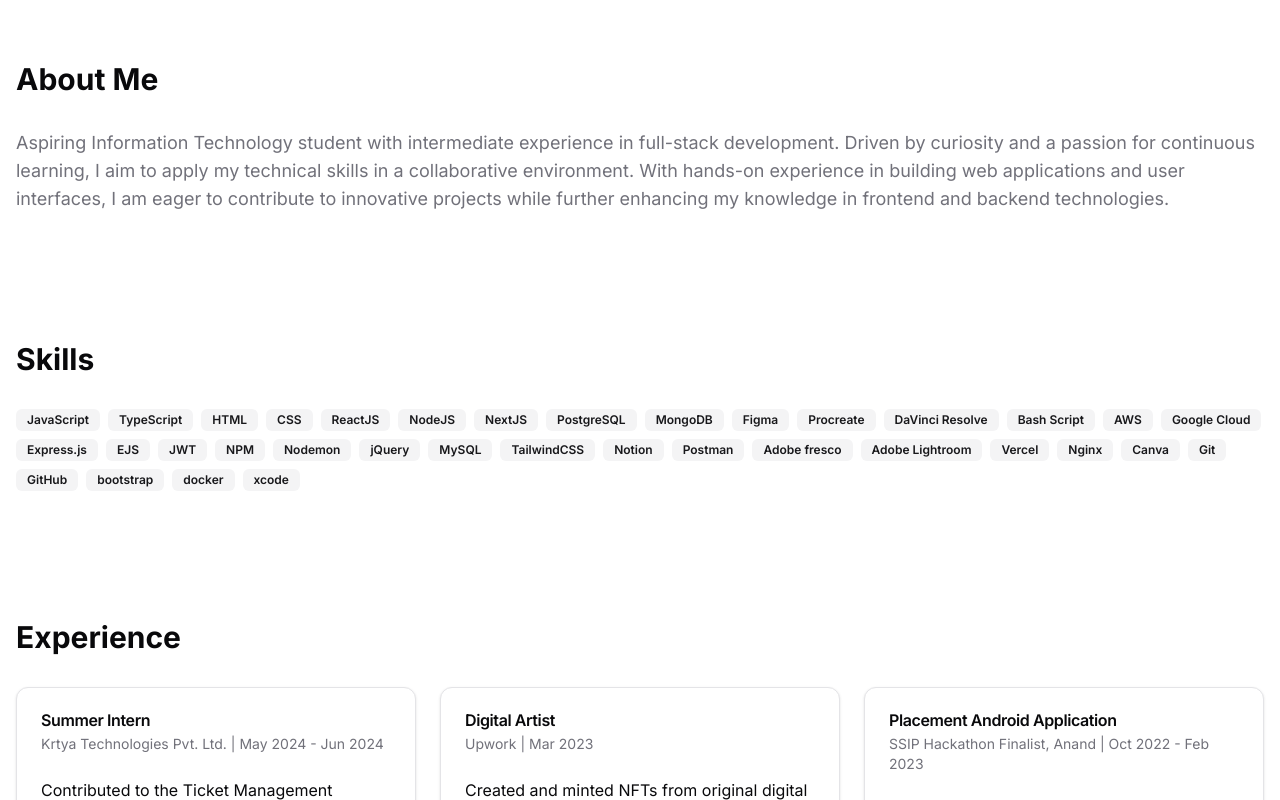
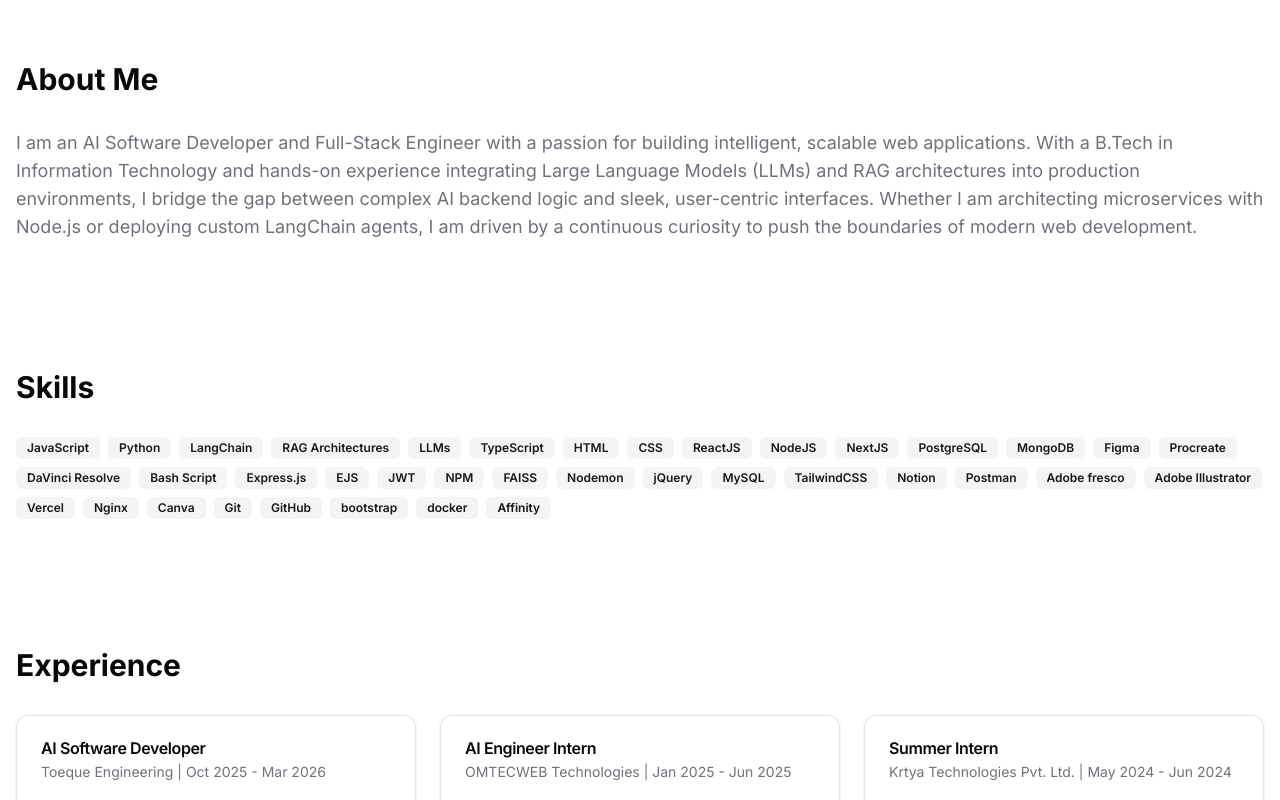
Before and after one commit to PreyasGit/Preyas-portfolio, a Next.js app: page / in a window 1280 px wide. Shown: the part 620-1420 px from the top of the page. Built offline with nearby package versions, Linux system fonts and the light colour scheme.

Commit message:
feat: sync portfolio data with latest resume

```diff
--- a/components/About.tsx
+++ b/components/About.tsx
@@ -3,12 +3,13 @@
     <section id="about" className="py-16">
       <h2 className="text-3xl font-bold mb-8">About Me</h2>
       <p className="text-lg text-muted-foreground">
-        Aspiring Information Technology student with intermediate experience in
-        full-stack development. Driven by curiosity and a passion for continuous
-        learning, I aim to apply my technical skills in a collaborative
-        environment. With hands-on experience in building web applications and
-        user interfaces, I am eager to contribute to innovative projects while
-        further enhancing my knowledge in frontend and backend technologies.
+      I am an AI Software Developer and Full-Stack Engineer with a passion for
+      building intelligent, scalable web applications. With a B.Tech in Information
+      Technology and hands-on experience integrating Large Language Models (LLMs)
+      and RAG architectures into production environments, I bridge the gap between
+      complex AI backend logic and sleek, user-centric interfaces. Whether I am architecting
+      microservices with Node.js or deploying custom LangChain agents, I am driven
+      by a continuous curiosity to push the boundaries of modern web development.
       </p>
     </section>
   );
--- a/components/Experience.tsx
+++ b/components/Experience.tsx
@@ -9,6 +9,28 @@
 
 export default function Experience() {
   const experiences = [
+    {
+      title: "AI Software Developer",
+      company: "Toeque Engineering",
+      period: "Oct 2025 - Mar 2026",
+      description:
+        "Architected scalable web platforms and microservices. Integrated custom Python-based AI agents using LangChain to enhance system intelligence and automation.",
+      technologies: ["Python", "LangChain", "Microservices", "Web Platforms"],
+      projectType: "",
+      projectLink: "",
+      buttonText: "",
+    },
+    {
+      title: "AI Engineer Intern",
+      company: "OMTECWEB Technologies",
+      period: "Jan 2025 - Jun 2025",
+      description:
+        "Developed interactive voice assistants and implemented Retrieval-Augmented Generation (RAG) pipelines using FAISS, Cohere, and LangChain.",
+      technologies: ["FAISS", "Cohere", "LangChain", "RAG"],
+      projectType: "",
+      projectLink: "",
+      buttonText: "",
+    },
     {
       title: "Summer Intern",
       company: "Krtya Technologies Pvt. Ltd.",
--- a/components/Skills.tsx
+++ b/components/Skills.tsx
@@ -2,12 +2,12 @@
 
 export default function Skills() {
   const skills = [
-    "JavaScript", "TypeScript", "HTML", "CSS", "ReactJS", "NodeJS",
+    "JavaScript", "Python", "LangChain", "RAG Architectures", "LLMs", "TypeScript", "HTML", "CSS", "ReactJS", "NodeJS",
     "NextJS", "PostgreSQL", "MongoDB", "Figma", "Procreate", "DaVinci Resolve",
-    "Bash Script", "AWS", "Google Cloud", "Express.js", "EJS", "JWT", "NPM",
+    "Bash Script", "Express.js", "EJS", "JWT", "NPM", "FAISS",
     "Nodemon", "jQuery", "MySQL", "TailwindCSS", "Notion", "Postman", "Adobe fresco",
-    "Adobe Lightroom", "Vercel", "Nginx", "Canva", "Git", "GitHub", "bootstrap", "docker",
-    "xcode",
+    "Adobe Illustrator", "Vercel", "Nginx", "Canva", "Git", "GitHub", "bootstrap", "docker",
+    "Affinity",
   ];
 
   return (
```
Also changed, not shown: 1 other file (tests, documents, lock files or other folders).
